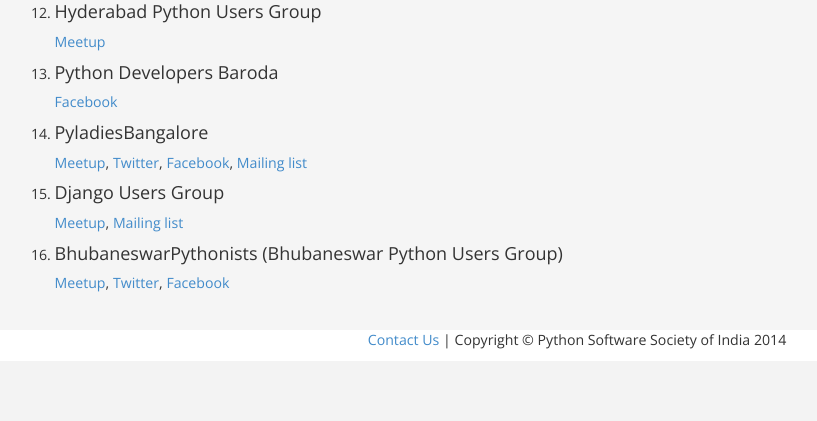
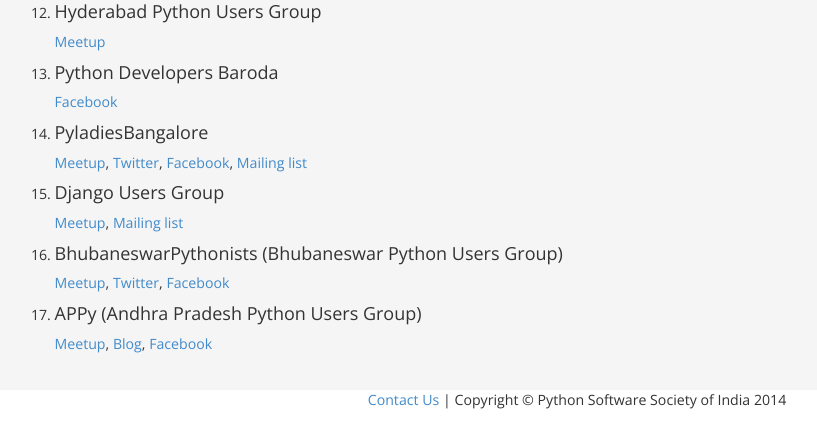
Before and after one commit to pythonindia/pssi.org.in, a Django app: page /usergroups/ in a window 1280 px wide. Shown: the part 997-1418 px from the top of the page, without its empty margins (63-880 px from the left). Before the commit the page ends 1346 px from the top, so only its background shows below. Run offline with Django 3.2, Linux system fonts and the light colour scheme; some libraries are stand-ins or nearby versions.

Commit message:
Update user_groups.html

```diff
--- a/templates/user_groups.html
+++ b/templates/user_groups.html
@@ -80,6 +80,10 @@
                 <h4>BhubaneswarPythonists (Bhubaneswar Python Users Group)</h4>
                 <p><a href="http://www.meetup.com/BhubaneswarPythonists-Bhubaneswar-Python-Users-Group/" target="_blank">Meetup</a>, <a href="https://twitter.com/bbsrpython" target="_blank">Twitter</a>, <a href="https://www.facebook.com/bhubaneswarpythonists" target="_blank">Facebook</a></p>
             </li>
+            <li>
+                <h4>APPy (Andhra Pradesh Python Users Group)</h4>
+                <p><a href="http://www.meetup.com/APPyUG/" target="_blank">Meetup</a>, <a href="http://appyug.tumblr.com/" target="_blank">Blog</a>, <a href="https://www.facebook.com/appyug " target="_blank">Facebook</a></p>
+            </li>
         </ol>
     </div>
 </section>
```
